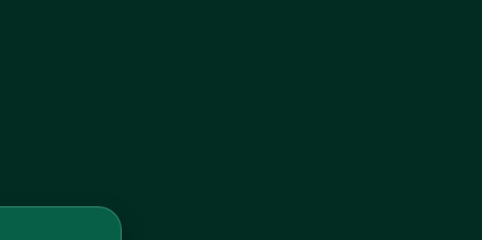
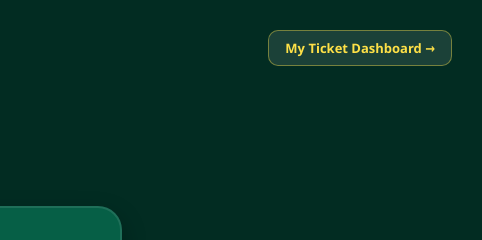
Before and after one commit to jay-hub207/ISU_Queue_Job_Portal, a plain HTML site: page apply.html in a window 1280 px wide. Shown: the top 240 px of the page, 798-1280 px from the left. Drawn offline with Linux system fonts and the light colour scheme.

Commit message:
Update apply.html

```diff
--- a/apply.html
+++ b/apply.html
@@ -48,6 +48,9 @@
 
     <header>
         <a href="jobs.html" class="back-btn">← Back</a>
+        <a href="applicant-dashboard.html" style="position: absolute; right: 30px; top: 30px; background: rgba(255,255,255,0.1); color: #fde047; padding: 8px 16px; border-radius: 10px; text-decoration: none; font-size: 13px; font-weight: bold; border: 1px solid rgba(253,224,71,0.4); transition: 0.2s;">
+    My Ticket Dashboard →
+</a>
         <img src="watermarked_img_10457527337557334994.jpg" alt="ISU Logo" class="isu-logo">
         <h1>Isabela State University</h1>
         <p>Applicant Form Portal</p>
```
